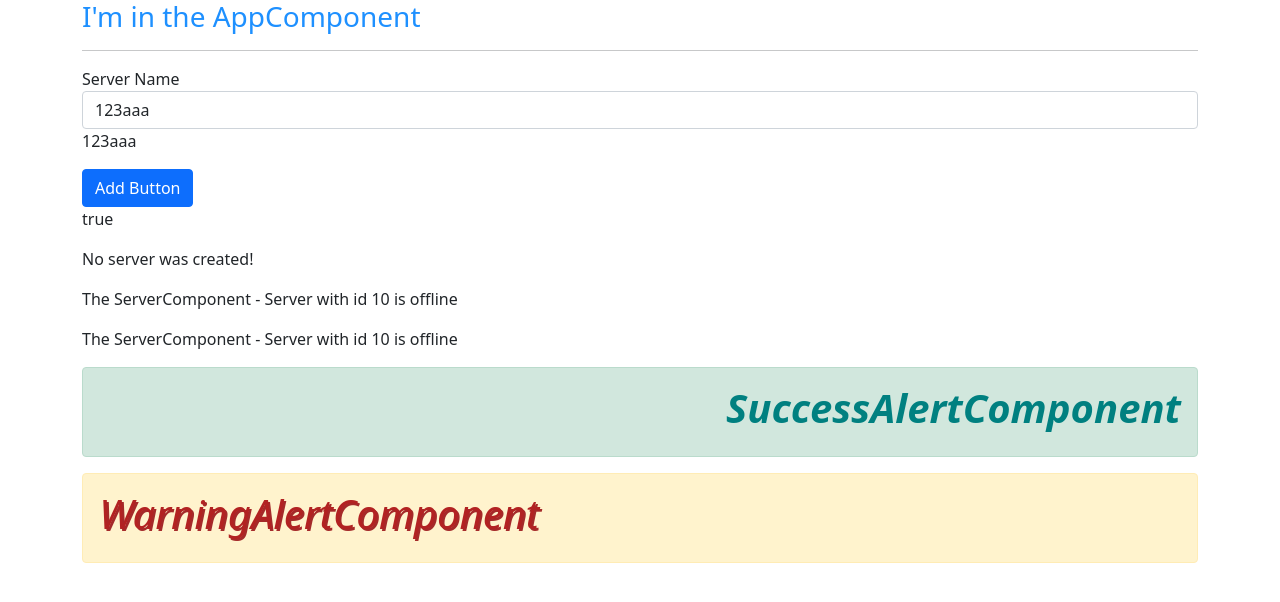
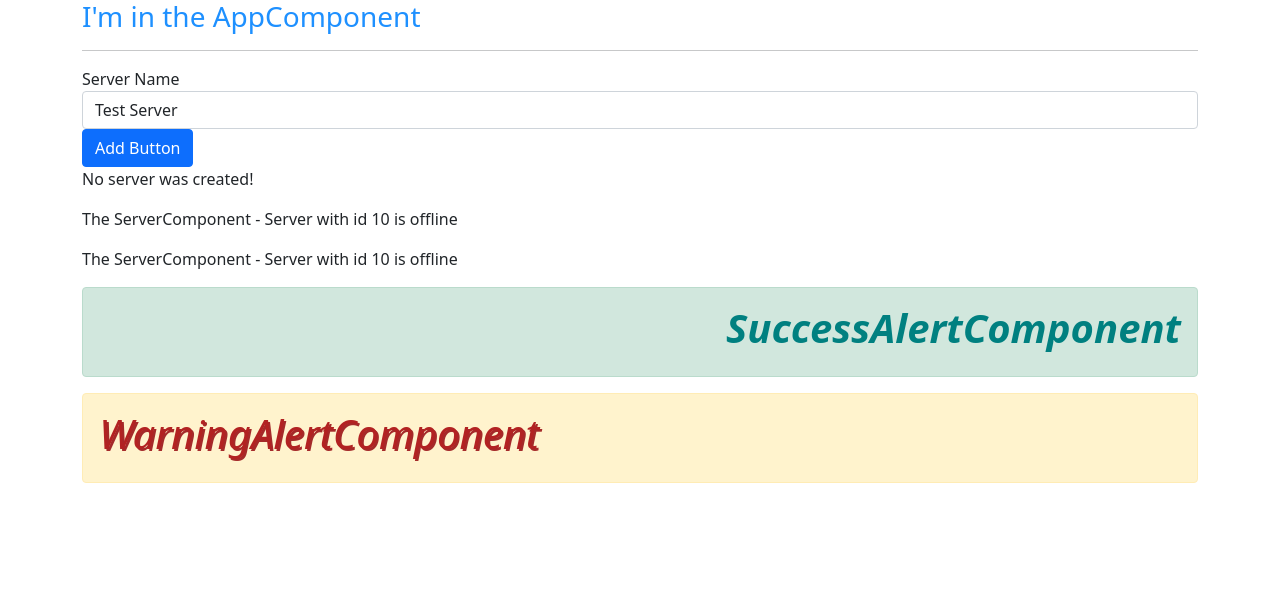
Before and after one commit to pashamo/Angularjs_Sandbox, an Angular app in the folder my-first-app/: page / in a window 1280 px wide. Shown: the top 602 px of the page. Built offline with nearby package versions, Linux system fonts and the light colour scheme.

Commit message:
refactor: Combined outputs

```diff
--- a/my-first-app/src/app/servers/servers.component.html
+++ b/my-first-app/src/app/servers/servers.component.html
@@ -7,14 +7,13 @@
     type="text"
     class="form-control"
     [(ngModel)]="serverName">
-<p>{{ serverName }}</p>
+<!-- <p>{{ serverName }}</p> -->
 <button
     class="btn btn-primary"
     [disabled]="!allowNewServer"
     (click)="onCreateServer()">
     Add Button
 </button>
-<p [innerText]="allowNewServer"></p>
-<p>{{ serverCreationStatus }}</p>
+<p [innerText]="serverCreationStatus"></p>
 <app-server></app-server>
 <app-server></app-server>
--- a/my-first-app/src/app/servers/servers.component.ts
+++ b/my-first-app/src/app/servers/servers.component.ts
@@ -8,7 +8,7 @@
 export class ServersComponent implements OnInit {
   allowNewServer: boolean = false;
   serverCreationStatus: string = "No server was created!";
-  serverName = '123aaa';
+  serverName = 'Test Server';
 
   constructor() {
     setTimeout(() => {
@@ -20,7 +20,7 @@
   }
 
   onCreateServer() {
-    this.serverCreationStatus = 'Server was created';
+    this.serverCreationStatus = `Server was created! Name is ${this.serverName}`;
   }
 
   onUpdateServerName = (event: Event) => {
```
